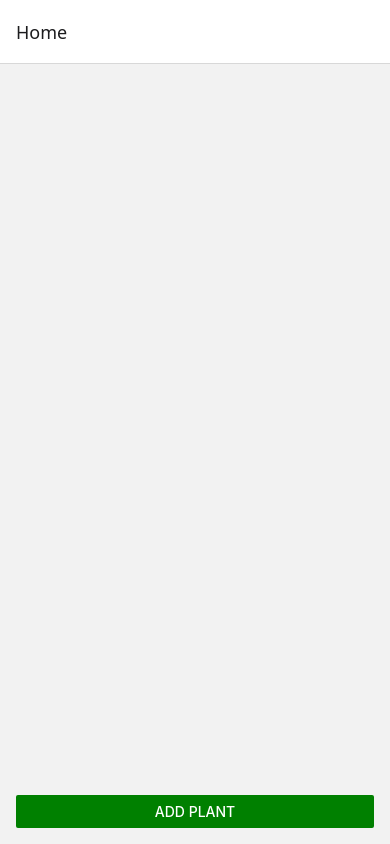
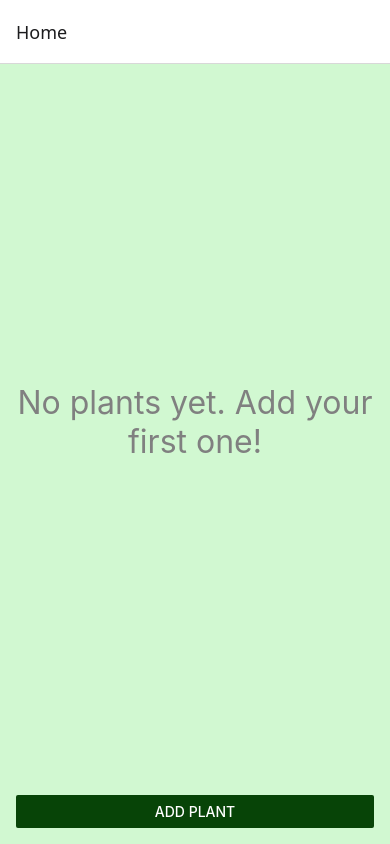
Before and after one commit to Hootanica/Hootanica, a React Native app: screen /Home in a window 390 px wide. Built offline with nearby package versions, Linux system fonts and the light colour scheme.

Commit message:
Worked on refining home page

```diff
--- a/src/screens/HomeScreen.js
+++ b/src/screens/HomeScreen.js
@@ -1,5 +1,5 @@
 import React, { useContext } from 'react';
-import { View, FlatList, Button, StyleSheet } from 'react-native';
+import { View, FlatList, Button, StyleSheet, Text, SafeAreaView } from 'react-native';
 import PlantContext from '../context/PlantContext';
 import PlantCard from '../components/PlantCard';
 
@@ -7,16 +7,25 @@ export default function HomeScreen({ navigation }) {
   const { plants } = useContext(PlantContext);
 
   return (
-    <View style={styles.container}>
+    <SafeAreaView style={styles.container}>
+      <View></View>
       <FlatList
         data={plants}
         keyExtractor={item => item.id.toString()}
         renderItem={({ item }) => (
           <PlantCard plant={item} onPress={() => navigation.navigate('PlantDetail', { id: item.id })} />
         )}
+
+        contentContainerStyle={[styles.listContainer, plants.length === 0 && styles.emptyContainer,]}
+        ListEmptyComponent={
+          <Text style={styles.emptyText}>No plants yet. Add your first one!</Text>
+        }
       />
-      <Button title="Add Plant" color={"green"} onPress={() => navigation.navigate('AddEditPlant')} />
-    </View>
+
+      <View style={styles.buttonContainer}>
+      <Button title="Add Plant" color={"#074407ff"} onPress={() => navigation.navigate('AddEditPlant')} />
+      </View>
+    </SafeAreaView>
   );
 }
 
@@ -24,5 +33,27 @@ const styles = StyleSheet.create({
   container: {
     flex: 1,
     padding: 16,
+    backgroundColor: '#d1f8d1ff', // light green
+  },
+  listContainer: {
+    paddingHorizontal: 16,
+    paddingBottom: 80,
+  },
+  buttonContainer: {
+    position: 'absolute',
+    bottom: 16,
+    left: 16,
+    right: 16,
+  },
+  emptyContainer: {
+    flex: 1,
+    padding: 16,
+    justifyContent: 'center',
+    alignItems: 'center',
+  },
+  emptyText: {
+    fontSize: 32,
+    color: 'gray',
+    textAlign: 'center',
   },
 });
```
